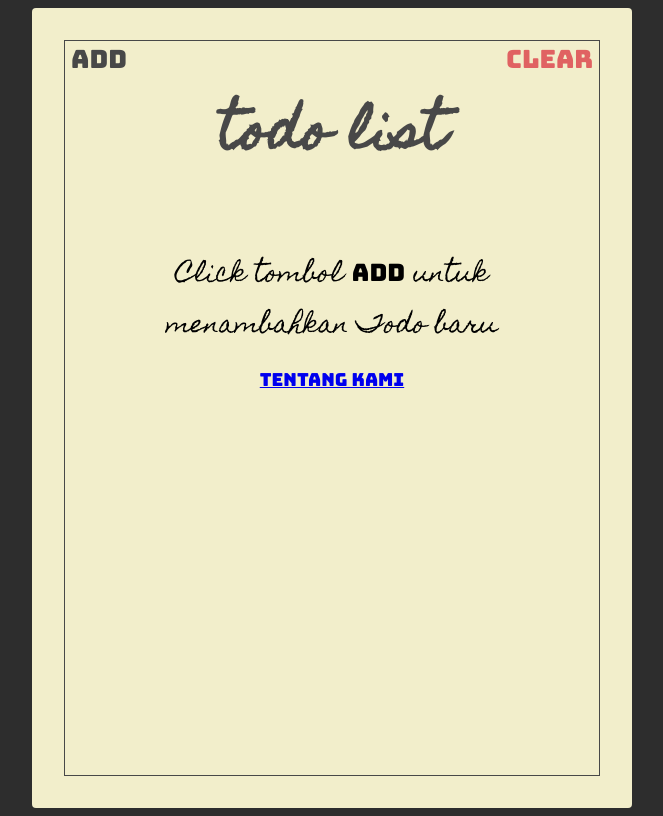
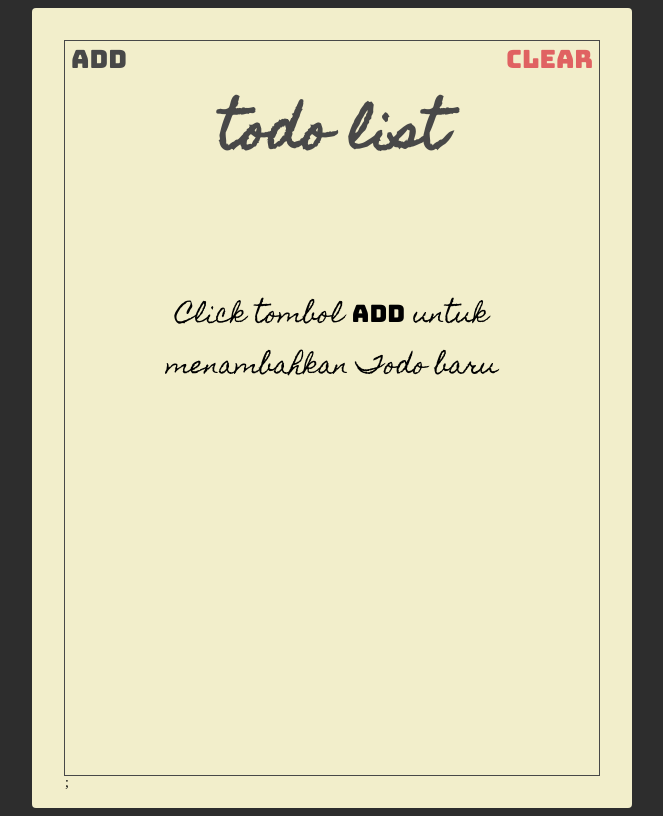
Before and after one commit to ahmatrizal/react-todoList1, a React (Create React App) app: page / in a window 1280 px wide. Shown: the whole page, without its empty margins (308-971 px from the left). Built offline with nearby package versions, Linux system fonts and the light colour scheme.

Commit message:
membuat container dan item class "DONE"

```diff
--- a/src/App.js
+++ b/src/App.js
@@ -2,7 +2,7 @@
 import { BrowserRouter as Router, Switch, Route } from "react-router-dom";
 import { ThemeProvider } from "@emotion/react";
 import "./styles.css";
-import TodoList from "./pages/TodoList";
+import TodoList from "./pages/TodoListClass";
 import About from "./pages/About";
 
 const theme = {
--- a/src/components/header/HeaderClass.js
+++ b/src/components/header/HeaderClass.js
@@ -7,7 +7,7 @@
 // import styles from "./Header.module.css";
 // import * as styles from "./Header.styles";
 import Container from "../../layout/Container";
-import Item from "../../layout/Item";
+import Item from "../../layout/ItemClass";
 import Styled from "@emotion/styled";
 
 const StyledH1 = Styled.h1`
--- /dev/null
+++ b/src/layout/ContainerClass.jsx
@@ -0,0 +1,108 @@
+import React from "react";
+import PropTypes from "prop-types";
+import styled from "@emotion/styled";
+
+const StyledContainer = styled.div`
+  display: flex;
+  flex-direction: ${(props) => props.flexDirection};
+  flex-wrap: ${(props) => props.flexWrap};
+  justify-content: ${(props) => props.justifyContent};
+  align-items: ${(props) => props.alignItems};
+  align-content: ${(props) => props.alignContent};
+  height: ${(props) => props.height};
+  min-height: ${(props) => props.minHeight};
+`;
+
+class Container extends React.Component {
+  render() {
+    const {
+      children,
+      flexDirection,
+      flexWrap,
+      justifyContent,
+      alignItems,
+      alignContent,
+      height,
+      minHeight
+    } = this.props;
+    return (
+      <StyledContainer
+        flexDirection={flexDirection}
+        flexWrap={flexWrap}
+        justifyContent={justifyContent}
+        alignItems={alignItems}
+        alignContent={alignContent}
+        height={height}
+        minHeight={minHeight}
+      >
+        {children}
+      </StyledContainer>
+    );
+  }
+
+  static defaultProps = {
+    flexDirection: "row",
+    flexWrap: "nowrap",
+    justifyContent: "flex-start",
+    alignItems: "stretch",
+    alignContent: "stretch",
+    height: "auto",
+    minHeight: "initial"
+  };
+  static propTypes = {
+    children: PropTypes.oneOfType([
+      PropTypes.arrayOf(PropTypes.node),
+      PropTypes.node
+    ]),
+    flexDirection: PropTypes.oneOf([
+      "row",
+      "row-reverse",
+      "column",
+      "column-reverse"
+    ]),
+    flexWrap: PropTypes.oneOf(["nowrap", "wrap", "wrap-reverse"]),
+    justifyContent: PropTypes.oneOf([
+      "flex-start",
+      "flex-end",
+      "center",
+      "space-between",
+      "space-around",
+      "space-evenly",
+      "start",
+      "end",
+      "left",
+      "right"
+    ]),
+    alignItems: PropTypes.oneOf([
+      "stretch",
+      "flex-start",
+      "flex-end",
+      "center",
+      "baseline",
+      "first baseline",
+      "last baseline",
+      "start",
+      "end",
+      "self-start",
+      "self-end"
+    ]),
+    alignContent: PropTypes.oneOf([
+      "flex-start",
+      "flex-end",
+      "center",
+      "space-between",
+      "space-around",
+      "space-evenly",
+      "stretch",
+      "start",
+      "end",
+      "baseline",
+      "first baseline",
+      "last baseline"
+    ]),
+    height: PropTypes.oneOfType([PropTypes.number, PropTypes.string]),
+    minHeight: PropTypes.string
+  };
+}
+
+export default Container;
--- /dev/null
+++ b/src/layout/ItemClass.jsx
@@ -0,0 +1,35 @@
+import React from "react";
+import PropTypes from "prop-types";
+import styled from "@emotion/styled";
+
+const StyledItem = styled.div`
+  flex: ${(props) => props.flex};
+  text-align: ${(props) => props.align};
+  padding: ${(props) => props.padding};
+`;
+
+class Item extends React.Component {
+  render() {
+    const { children, flex, align, padding } = this.props;
+    return (
+      <StyledItem flex={flex} align={align} padding={padding}>
+        {children}
+      </StyledItem>
+    );
+  }
+  static defaultProps = {
+    align: "left",
+    padding: "unset"
+  };
+  static propTypes = {
+    children: PropTypes.oneOfType([
+      PropTypes.arrayOf(PropTypes.node),
+      PropTypes.node
+    ]),
+    padding: PropTypes.string,
+    flex: PropTypes.oneOfType([PropTypes.number, PropTypes.string]),
+    align: PropTypes.oneOf(["center", "left", "right", "justify"])
+  };
+}
+
+export default Item;
--- a/src/pages/TodoListClass.jsx
+++ b/src/pages/TodoListClass.jsx
@@ -4,20 +4,31 @@
 import TodoForm from "../components/todoForm/todoFormClass";
 import Todos from "../components/todos/TodosClass";
 
+import Container from "../layout/ContainerClass";
+
 class TodoList extends React.Component {
   state = {
-    todos: [
-      {
-        text: "Belajar React",
-        isCompleted: false
-      },
-      {
-        text: "Belajar Hooks",
-        isCompleted: false
-      }
-    ],
+    todos: [],
     showAdd: false
   };
+
+  componentDidMount() {
+    const todoStateLocalStorage =
+      JSON.parse(localStorage.getItem("todos")) || [];
+    const showAddStateLocalStorage =
+      JSON.parse(localStorage.getItem("showAdd")) || false;
+
+    this.setState({
+      todos: todoStateLocalStorage,
+      showAdd: showAddStateLocalStorage
+    });
+  }
+
+  componentDidUpdate() {
+    const { todos, showAdd } = this.state;
+    localStorage.setItem("todos", JSON.stringify(todos));
+    localStorage.setItem("showAdd", JSON.stringify(showAdd));
+  }
 
   addTodo = (value) => {
     const { todos } = this.state;
@@ -58,6 +69,11 @@
     const { showAdd, todos } = this.state;
     return (
       <Paper>
+        <Container
+          flexDirection="column"
+          justifyContent="space-between"
+          height="100%"
+        >
           <Header
             showAddToggle={this.showAddToggle}
             showAdd={showAdd}
@@ -65,6 +81,7 @@
           />
           <TodoForm addTodo={this.addTodo} showAdd={showAdd} />
           <Todos todos={todos} completeTodo={this.completeTodo} />
+        </Container>
       </Paper>
     );
   }
```
Lines whose indentation alone changed are shown as unchanged.
